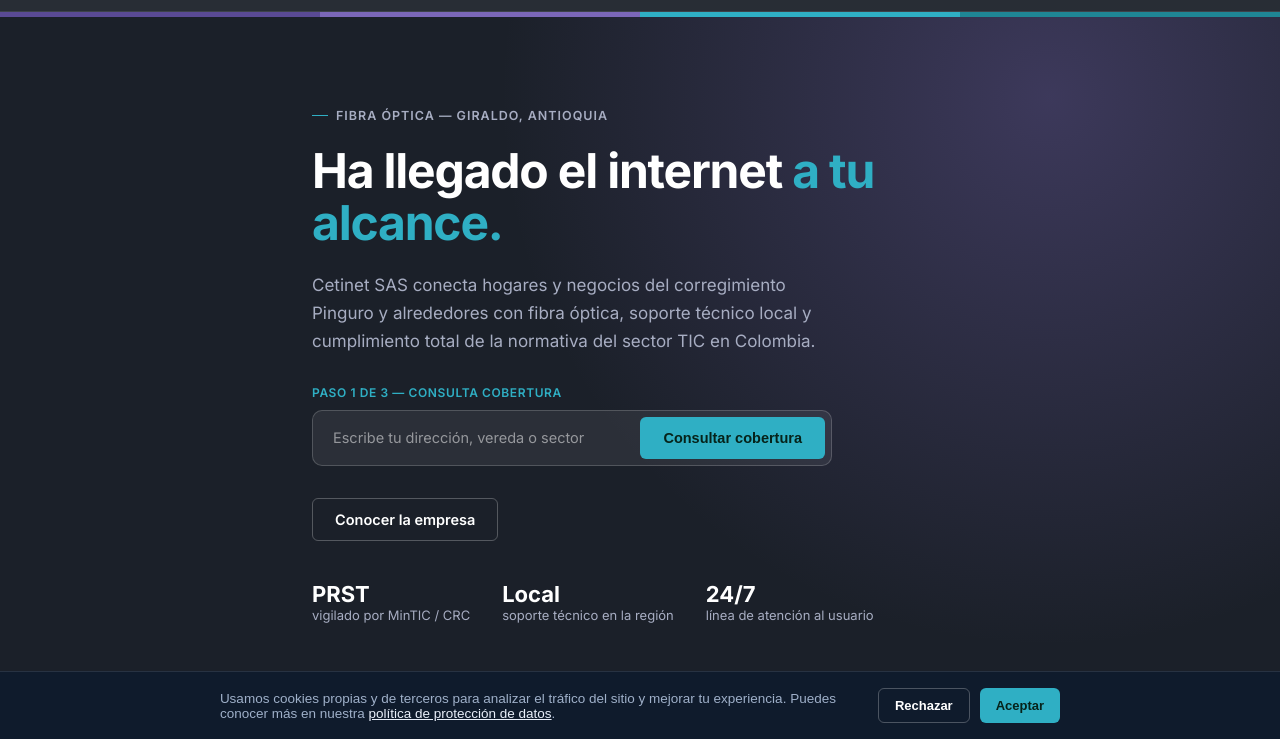
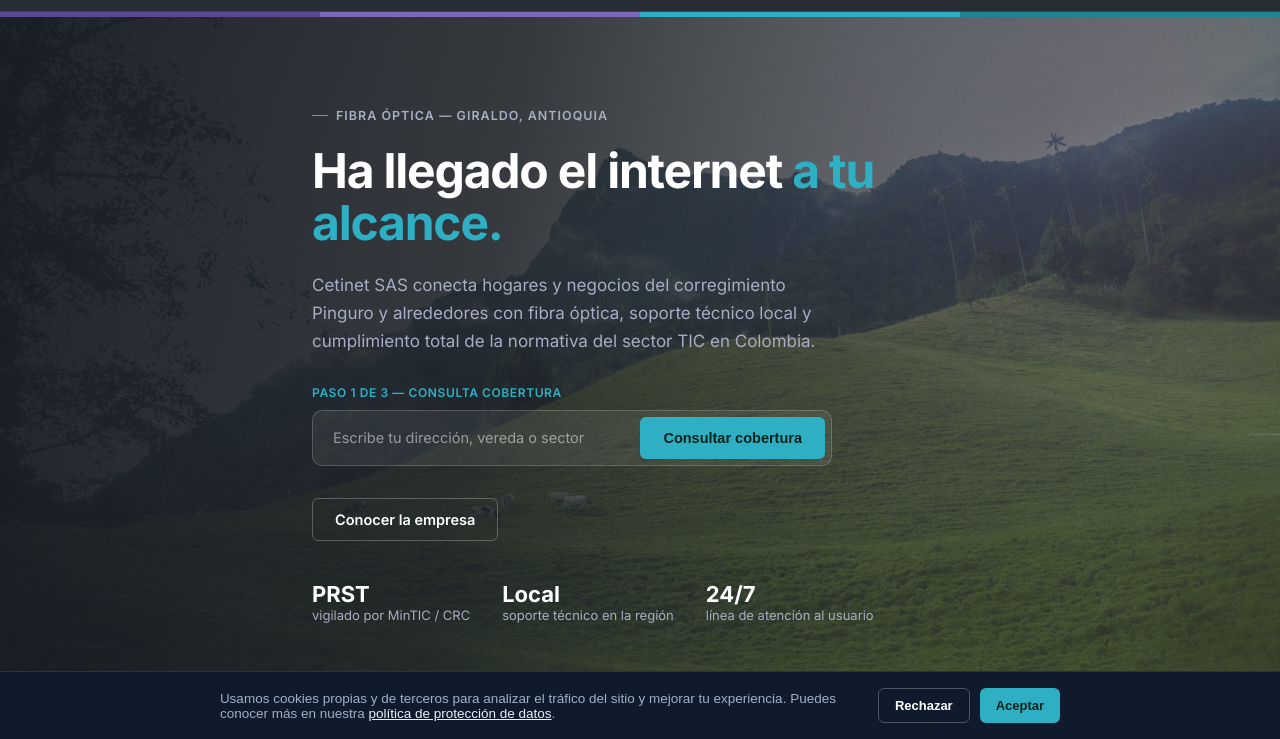
Before and after one commit to D-code-mz/cetinet-web, a plain HTML site: page index.html in a window 1280 px wide. Both pictures are taken after a click on the button "Cambiar modo claro/oscuro". Shown: the part 61-800 px from the top of the page. Drawn offline with Linux system fonts and the light colour scheme.

Commit message:
Add background image carousel to home hero
4 free-to-use images (Unsplash) cross-fading behind the hero text —
rural Antioquia landscapes plus a fiber patch panel shot. A dark
gradient overlay keeps the text legible over any slide. Auto-rotates
every 6s, respects prefers-reduced-motion.

```diff
--- a/assets/css/style.css
+++ b/assets/css/style.css
@@ -286,7 +286,21 @@
 .contact-box .contact-method-icon{background:rgba(255,255,255,0.08); color:var(--orange);}
 
 /* home hero */
-.hero{background:radial-gradient(circle at 82% 12%, rgba(123,103,184,0.35), transparent 45%), var(--ink); color:#fff; padding:88px 0 96px; position:relative; overflow:hidden;}
+.hero{background:var(--ink); color:#fff; padding:88px 0 96px; position:relative; overflow:hidden;}
+.hero-bg{position:absolute; inset:0; z-index:0;}
+.hero-bg-slide{
+  position:absolute; inset:0; background-size:cover; background-position:center;
+  opacity:0; transition:opacity 1.8s ease-in-out;
+}
+.hero-bg-slide.is-active{opacity:1;}
+.hero-bg-overlay{
+  position:absolute; inset:0;
+  background:
+    linear-gradient(100deg, rgba(23,27,36,0.95) 0%, rgba(23,27,36,0.86) 38%, rgba(23,27,36,0.58) 68%, rgba(23,27,36,0.34) 100%),
+    radial-gradient(circle at 82% 12%, rgba(123,103,184,0.35), transparent 45%);
+}
+.hero > .fiber-strip{z-index:2;}
+.hero > .wrap{position:relative; z-index:1;}
 .hero-single{max-width:720px;}
 .eyebrow{display:inline-flex; align-items:center; gap:8px; font-size:12.5px; letter-spacing:0.08em; text-transform:uppercase; color:var(--text-on-dark-soft); font-weight:600; margin-bottom:22px;}
 .eyebrow::before{content:""; width:16px; height:1px; background:var(--orange);}
--- a/assets/js/site.js
+++ b/assets/js/site.js
@@ -11,6 +11,16 @@
       }
       localStorage.setItem('cetinet-theme', next);
     });
+  }
+
+  var heroSlides = document.querySelectorAll('.hero-bg-slide');
+  if(heroSlides.length > 1 && !window.matchMedia('(prefers-reduced-motion: reduce)').matches){
+    var heroIndex = 0;
+    setInterval(function(){
+      heroSlides[heroIndex].classList.remove('is-active');
+      heroIndex = (heroIndex + 1) % heroSlides.length;
+      heroSlides[heroIndex].classList.add('is-active');
+    }, 6000);
   }
 
   var revealSelectors = '.card, .info-cell, .step, .official-item, .coverage-visual, .pdf-frame-wrap, .form-card, .status-panel, .faq-item, .contact-box';
--- a/index.html
+++ b/index.html
@@ -96,6 +96,13 @@
 </header>
 
 <section class="hero" id="contenido">
+  <div class="hero-bg" aria-hidden="true">
+    <div class="hero-bg-slide is-active" style="background-image:url('assets/img/hero/slide-1.jpg')"></div>
+    <div class="hero-bg-slide" style="background-image:url('assets/img/hero/slide-2.jpg')"></div>
+    <div class="hero-bg-slide" style="background-image:url('assets/img/hero/slide-3.jpg')"></div>
+    <div class="hero-bg-slide" style="background-image:url('assets/img/hero/slide-4.jpg')"></div>
+    <div class="hero-bg-overlay"></div>
+  </div>
   <div class="fiber-strip"><span style="background:#5A4A94"></span><span style="background:#7B67B8"></span><span style="background:#2FAFC4"></span><span style="background:#1F8695"></span></div>
   <div class="wrap hero-single">
     <div class="eyebrow">Fibra óptica — Giraldo, Antioquia</div>
```
Also changed, not shown: assets/img/hero/slide-1.jpg (added), assets/img/hero/slide-2.jpg (added), assets/img/hero/slide-3.jpg (added), assets/img/hero/slide-4.jpg (added).
